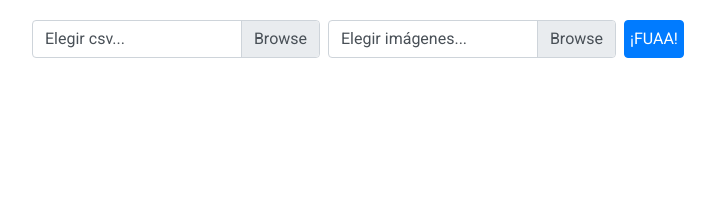
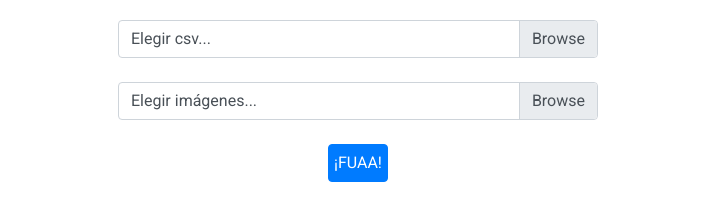
Before and after one commit to rcxr/rcxr-barritas, a plain HTML site: page index.html in a window 1280 px wide. Shown: the whole page, without its empty margins (282-997 px from the left). Drawn offline with nearby package versions, Linux system fonts and the light colour scheme.

```diff
--- a/index.html
+++ b/index.html
@@ -36,14 +36,18 @@
   <body>
     <form class="screen-only">
       <div class="form-row justify-content-center m-3">
-        <div class="custom-file col-3 m-1">
+        <div class="custom-file col-5 m-1">
           <input id="file" type="file" class="custom-file-input" required>
           <label for="file" class="custom-file-label">Elegir csv...</label>
         </div>
-        <div class="custom-file col-3 m-1">
+      </div>
+      <div class="form-row justify-content-center m-3">
+        <div class="custom-file col-5 m-1">
           <input id="images" type="file" class="custom-file-input">
           <label for="images" class="custom-file-label">Elegir imágenes...</label>
         </div>
+      </div>
+      <div class="form-row justify-content-center m-3">
         <button id="run" type="button" class="btn btn-primary col-auto m-1">¡FUAA!</button>
       </div>
     </form>
--- a/lib/article.js
+++ b/lib/article.js
@@ -7,7 +7,6 @@
   var toType = function(type) {
     if (!type) return barritas.articleType.UNDEFINED;
     if (type.toLowerCase() === "shirt") return barritas.articleType.SHIRT;
-
     console.error("Invalid article type (" + type + ")");
     return barritas.articleType.UNDEFINED;
   };
@@ -16,11 +15,11 @@
     return color ? color : "black";
   };
 
-  barritas.article = function(id, filename, title, product, price, sku, type, color) {
+  barritas.article = function(id, title, filename, product, price, sku, type, color) {
     return {
       id: id,
+      title: title,
       filename: filename,
-      title: title,
       product: product,
       price: price,
       sku: sku,
```
Also changed, not shown: lib/factory.js (+7 -7 lines).
